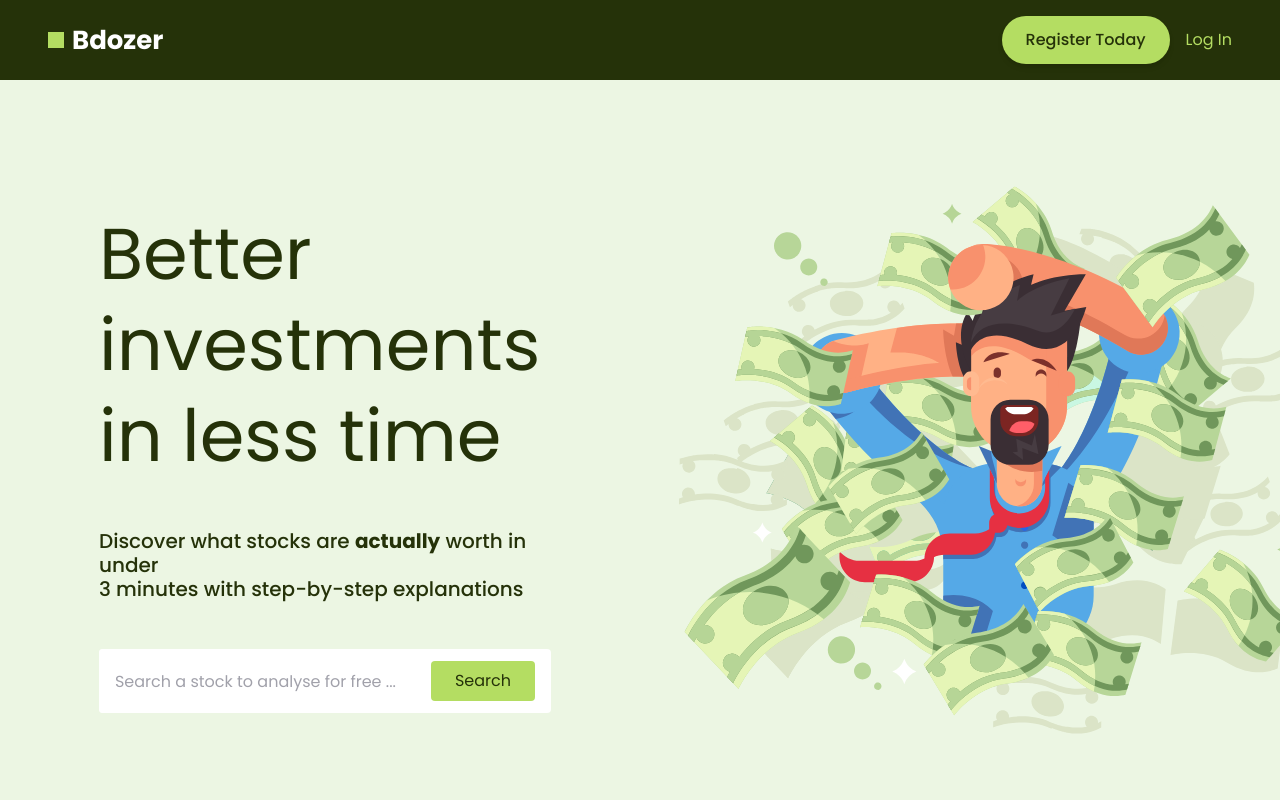
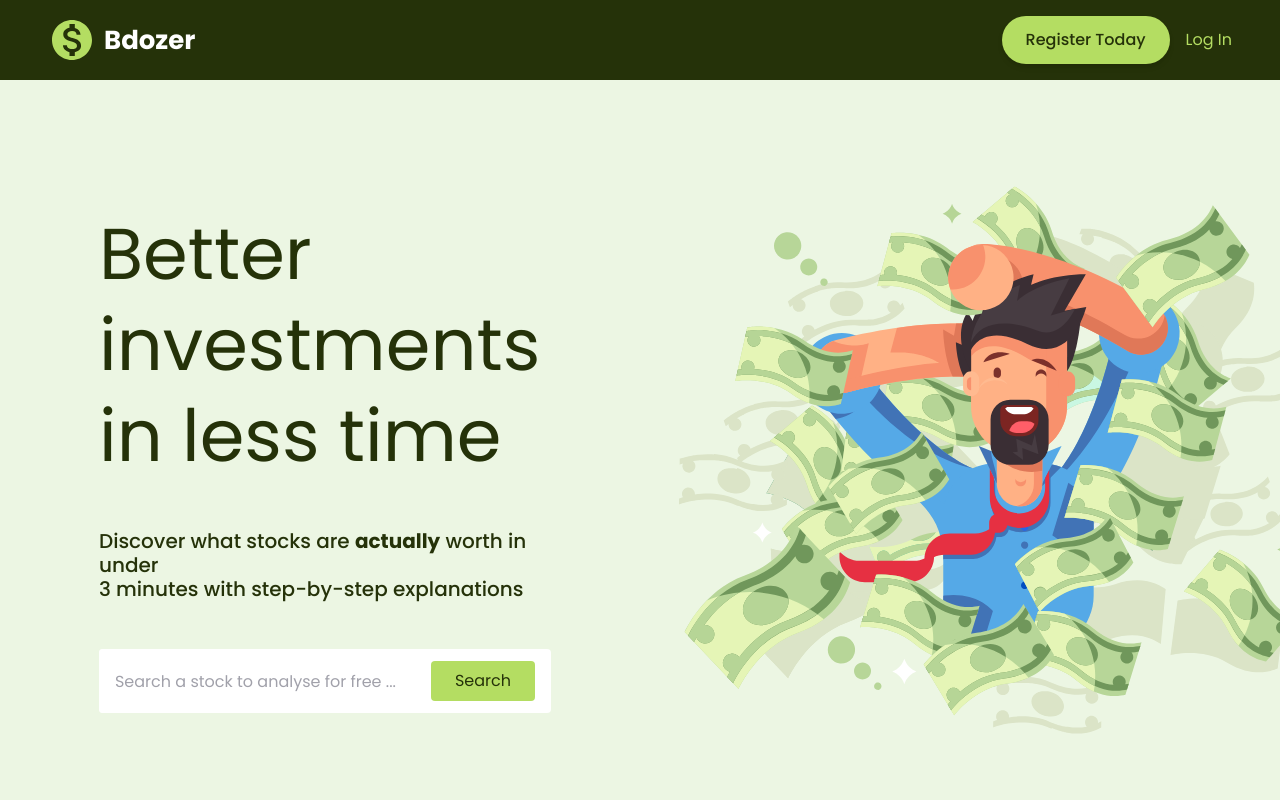
Before and after one commit to erfangc/bdozer, a Next.js app: page / in a window 1280 px wide. Shown: the top 800 px of the page. Built offline with nearby package versions, Linux system fonts and the light colour scheme.

Commit message:
pushing new logo

```diff
--- a/components/Pages/Home/Logo.tsx
+++ b/components/Pages/Home/Logo.tsx
@@ -3,7 +3,7 @@ import React from 'react';
 export function Logo() {
     return (
         <a className="font-bold pl-6 lg:pl-12 flex items-center space-x-2" href="/">
-            <div className="h-4 w-4 bg-lime-100"/>
+            <img src="./logo.svg" alt=""/>
             <span style={{fontSize: '26px'}} className="font-bold">Bdozer</span>
         </a>
     )
```
Also changed, not shown: public/logo.svg.
